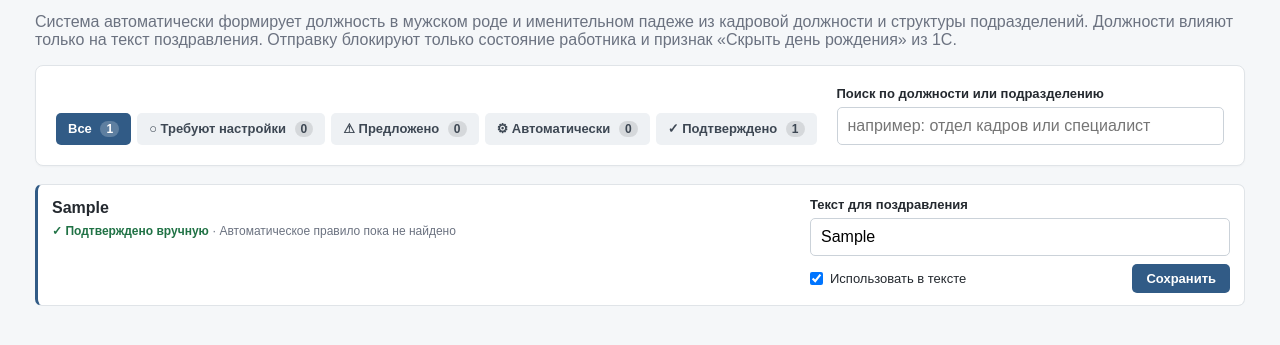
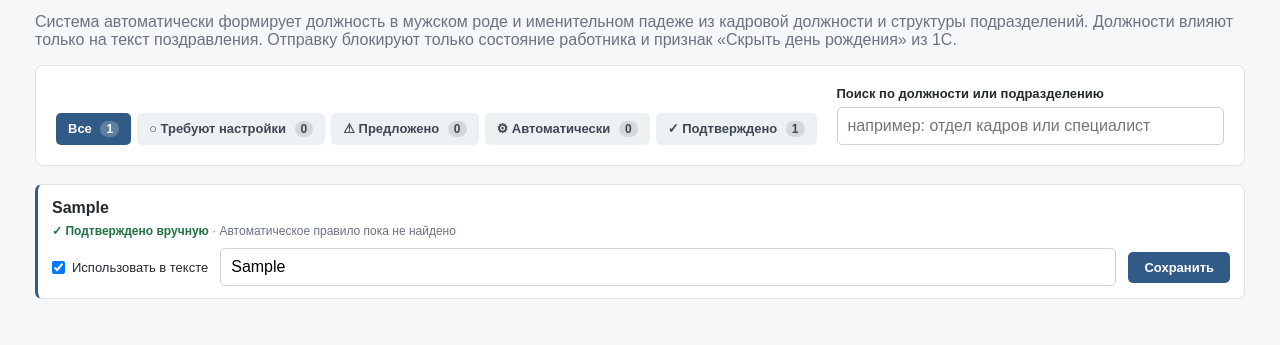
Before and after one commit to DonBellozi/corporate-birthday-mailer, a FastAPI app: page /positions in a window 1280 px wide. Shown: the part 184-529 px from the top of the page. Run offline with FastAPI, Linux system fonts and the light colour scheme; the visitor is signed in with stand-in values (Sample User, id 1); tables that the repository leaves empty hold one stand-in row (values such as "Sample post").

Commit message:
Первый релиз

```diff
--- a/app/static/style.css
+++ b/app/static/style.css
@@ -188,9 +188,7 @@ select{width:100%;border:1px solid #cbd2d9;border-radius:5px;padding:9px 10px;fo
 .position-list{display:grid;gap:8px;margin-bottom:18px}
 .position-row{
   display:grid;
-  grid-template-columns:minmax(0,1fr) minmax(0,420px);
-  gap:8px 22px;
-  align-items:start;
+  gap:9px;
   background:#fff;
   border:1px solid #e0e4e8;
   border-left:3px solid #cbd2d9;
@@ -212,24 +210,24 @@ select{width:100%;border:1px solid #cbd2d9;border-radius:5px;padding:9px 10px;fo
 .position-row .position-status{margin:0;line-height:1.4}
 .position-reason{color:#6b7280}
 
-.position-row-edit label{margin-top:0}
-.position-row-edit input[type=text],
-.position-row-edit input:not([type]){width:100%}
-.position-row-actions{
-  display:flex;
-  flex-wrap:wrap;
+/* Нижний ярус строки: галка слева, длинное поле по центру, кнопка справа.
+   Поле получает всю оставшуюся ширину - операторы вводят сюда длинные
+   должности вида "главного специалиста отдела ... департамента ...". */
+.position-row-edit{
+  display:grid;
+  grid-template-columns:auto minmax(0,1fr) auto;
+  gap:12px;
   align-items:center;
-  justify-content:space-between;
-  gap:8px 14px;
-  margin-top:8px;
 }
-.position-row-actions .check{margin:0;font-size:13px}
-.position-save{margin:0;padding:7px 14px;font-size:13px}
+.position-row-active{margin:0;font-size:13px;white-space:nowrap}
+.position-save{margin:0;padding:8px 16px;font-size:13px;white-space:nowrap}
 
 .position-empty{text-align:center}
 
 @media(max-width:900px){
-  .position-row{grid-template-columns:1fr;gap:10px}
+  .position-row-edit{grid-template-columns:1fr;gap:8px}
+  .position-row-active{white-space:normal}
+  .position-save{justify-self:start}
   .position-toolbar{position:static}
   .position-search{max-width:none}
 }
--- a/app/templates/positions.html
+++ b/app/templates/positions.html
@@ -132,18 +132,16 @@
   </div>
 
   <div class="position-row-edit">
-    <label for="pos-input-{{ x.id }}">Текст для поздравления</label>
+    <label class="check position-row-active">
+      <input type="checkbox" name="active" {% if x.active %}checked{% endif %}>
+      Использовать в тексте
+    </label>
     <input id="pos-input-{{ x.id }}"
            name="display_position"
+           aria-label="Должность для поздравления: {{ row.source_title or x.source_position }}"
            value="{{ row.input_value }}"
            placeholder="Не удалось определить автоматически">
-    <div class="position-row-actions">
-      <label class="check">
-        <input type="checkbox" name="active" {% if x.active %}checked{% endif %}>
-        Использовать в тексте
-      </label>
-      <button type="submit" class="position-save">Сохранить</button>
-    </div>
+    <button type="submit" class="position-save">Сохранить</button>
   </div>
 </form>
 {% endfor %}
```
